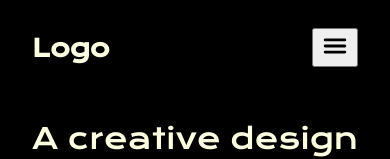
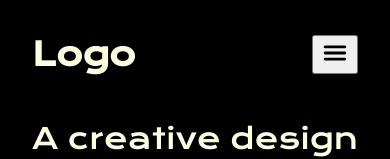
Before and after one commit to Yamil-Pedroso/uiux-showcase, a React (Vite) app in the folder creative-design-studio/: page / in a window 390 px wide. Shown: the top 159 px of the page. Built offline with nearby package versions, Linux system fonts and the light colour scheme.

Commit message:
Fix Navbar and Hero responsive

```diff
--- a/creative-design-studio/src/components/navbar/Navbar.tsx
+++ b/creative-design-studio/src/components/navbar/Navbar.tsx
@@ -2,7 +2,6 @@ import { useState, useEffect, useRef } from "react";
 import { AnimatePresence } from "framer-motion";
 import {
   NavContainer,
-  Nav,
   Ul,
   Li,
   MyLink,
@@ -55,7 +54,6 @@ const Navbar = () => {
 
   return (
     <HeaderContainer>
-      <Nav>
         <NavContainer>
           <div>
             <h1>Logo</h1>
@@ -118,7 +116,7 @@ const Navbar = () => {
             </button>
           </BtnWrapper>
         </NavContainer>
-      </Nav>
+
     </HeaderContainer>
   );
 };
--- a/creative-design-studio/src/components/navbar/styles.ts
+++ b/creative-design-studio/src/components/navbar/styles.ts
@@ -6,7 +6,9 @@ export const HeaderContainer = styled.div`
   color: white;
   display: flex;
   justify-content: space-between;
+  align-items: center;
   position: fixed;
+  top: 0;
   width: 100%;
   z-index: 100;
 
@@ -43,12 +45,6 @@ export const NavContainer = styled.div`
   @media (max-width: 768px) {
     padding: 0.8rem 2rem;
   }
-`;
-
-export const Nav = styled.nav`
-  display: flex;
-  justify-content: space-between;
-  width: 100%;
 `;
 
 export const Ul = styled.ul`
```
